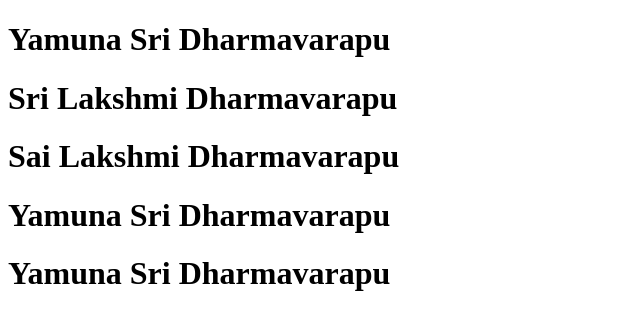
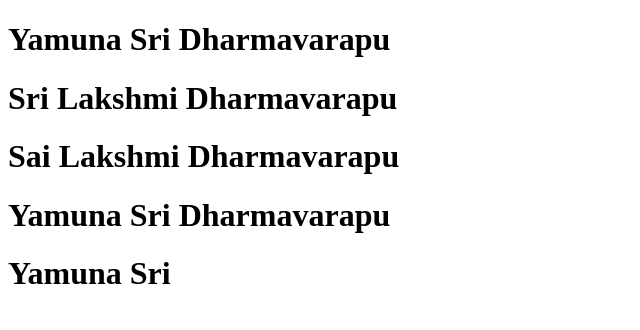
Before and after one commit to 20B01A1239-YAMUNA/github-pages, a plain HTML site: page index.html in a window 1280 px wide. Shown: the whole page, without its empty margins (0-640 px from the left). Drawn offline with Linux system fonts and the light colour scheme.

Commit message:
modified

```diff
--- a/index.html
+++ b/index.html
@@ -11,7 +11,7 @@
     <h1>Sri Lakshmi Dharmavarapu</h1>
     <h1>Sai Lakshmi Dharmavarapu</h1>
     <h1>Yamuna Sri Dharmavarapu</h1>
-    <h1>Yamuna Sri Dharmavarapu</h1>
+    <h1>Yamuna Sri</h1>
 
 
 
```
